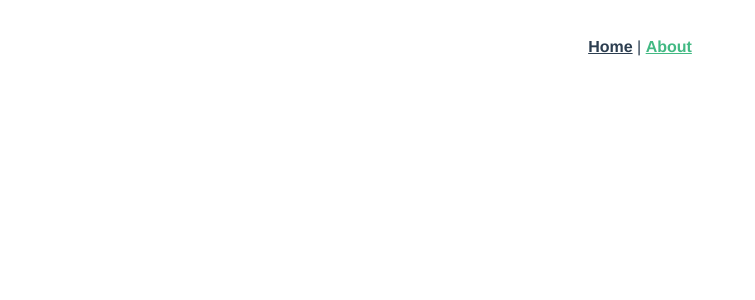
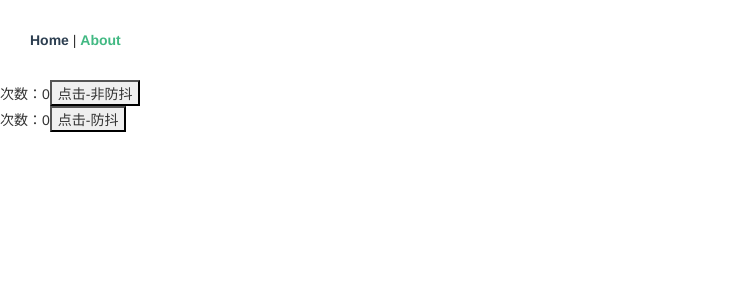
Before and after one commit to tankcode96/code-accumulation, a Vue app: page /codeList in a window 1280 px wide. Shown: the top 300 px of the page, without its empty margins (0-755 px from the left). Built offline with nearby package versions, Linux system fonts and the light colour scheme.

Commit message:
使用vue-cli搭建此项目， 所有代码案例将会以组件形式存放在此项目中。

```diff
--- a/src/App.vue
+++ b/src/App.vue
@@ -9,13 +9,7 @@
 </template>
 
 <style lang="scss">
-#app {
-  font-family: Avenir, Helvetica, Arial, sans-serif;
-  -webkit-font-smoothing: antialiased;
-  -moz-osx-font-smoothing: grayscale;
-  text-align: center;
-  color: #2c3e50;
-}
+@import '@/styles/style.scss';
 
 #nav {
   padding: 30px;
--- a/src/components/debounce/Debounce.vue
+++ b/src/components/debounce/Debounce.vue
@@ -1,11 +1,47 @@
 <template>
-  <div class="comp debounce-comp"></div>
+  <div class="comp debounce-comp">
+    <div>
+      <span>次数：{{ normalTimes }}</span>
+      <input type="button" value="点击-非防抖" @click="handleNormalClick" />
+    </div>
+    <div>
+      <span>次数：{{ debounceTimes }}</span>
+      <input type="button" value="点击-防抖" @click="handleDebounceClick" />
+    </div>
+  </div>
 </template>
 
 <script>
-export default {
+import Vue from "vue";
+import { Component } from "vue-property-decorator";
+
+@Component({
   name: "debounce"
-};
+})
+class DebounceComp extends Vue {
+  normalTimes = 0; // 正常情况下的次数
+  debounceTimes = 0; // 防抖情况下的次数
+
+  /**
+   * 防抖方法
+   */
+  debounce() {}
+
+  /**
+   * 处理页面事件：点击按钮-非防抖
+   */
+  handleNormalClick() {
+    this.normalTimes++;
+  }
+
+  /**
+   * 处理页面事件：点击按钮-非防抖
+   */
+  handleDebounceClick() {
+    this.debounceTimes++;
+  }
+}
+export default DebounceComp;
 </script>
 
 <style lang="scss" scoped></style>
--- /dev/null
+++ b/src/styles/partials/_reset.scss
@@ -0,0 +1,376 @@
+// ======== 基础样式表 ========
+
+// ==== 基本属性 ====
+
+// 将所有的元素的盒子模型都设置成border-box  IE8+
+*,
+*:before,
+*:after {
+  -webkit-box-sizing: border-box;
+  -moz-box-sizing: border-box;
+  -ms-box-sizing: border-box;
+  box-sizing: border-box;
+}
+
+// 去掉手机长按复制
+/** {
+    -webkit-touch-callout: none;
+    -webkit-user-select: none;
+    -moz-user-select: none;
+    -ms-user-select: none;
+    user-select: none;
+}
+
+input,
+textarea {
+    -webkit-user-select: auto;
+}*/
+
+html,
+body {
+  width: 100%;
+  height: 100%;
+}
+
+html {
+  font-family: "Helvetica Neue", "Arial", "PingFang SC", "Hiragino Sans GB", "STHeiti", "Microsoft YaHei", "WenQuanYi Micro Hei", sans-serif;
+  // 防止页面缩放，字体大小变化
+  -ms-text-size-adjust: 100%;
+  -webkit-text-size-adjust: 100%;
+  -webkit-tap-highlight-color: transparent;
+  font-size: 100px; /* no */
+  color: #333;
+}
+
+body {
+  margin: 0;
+  line-height: 1.42857143;
+  font-size: 14px; /* px */
+  // 反锯齿
+  -webkit-font-smoothing: antialiased;
+  -moz-osx-font-smoothing: grayscale;
+  overflow-x: hidden;
+}
+
+// html5 新标签display设置为block
+article,
+aside,
+details,
+figcaption,
+figure,
+footer,
+header,
+hgroup,
+main,
+menu,
+nav,
+section,
+summary {
+  display: block;
+}
+
+// 初始化 `img` 等标签的样式
+audio,
+canvas,
+progress,
+video {
+  // 在IE 8/9中 未定义.
+  display: inline-block;
+  vertical-align: baseline;
+}
+
+audio,
+canvas,
+iframe,
+img,
+svg,
+video {
+  vertical-align: middle;
+}
+
+audio,
+canvas,
+video,
+img {
+  max-width: 100%;
+  height: auto;
+}
+
+img {
+  // 去掉img的默认边框 IE8/9/10
+  border: 0;
+}
+
+// IE8/9/10 不支持`hidden`属性，隐藏之
+// 在IE 8/9/10/11, Safari, 和 Firefox < 22 中隐藏 `template` 元素
+[hidden],
+template {
+  display: none;
+}
+
+// 不渲染没有显示控制器的audio元素
+audio:not([controls]) {
+  display: none;
+  height: 0;
+}
+
+// IE 9/10/11
+svg:not(:root) {
+  overflow: hidden;
+}
+
+// 设置选择文本样式  >IE8
+::-moz-selection {
+  background: #b3d4fc;
+  text-shadow: none;
+}
+
+::selection {
+  background: #b3d4fc;
+  text-shadow: none;
+}
+
+// 设置水平线的样式
+hr {
+  display: block;
+  margin: 1em 0;
+  height: 1px; /* no */
+  border: 0;
+  border-top: 1px solid #ccc; /* no */
+  padding: 0;
+}
+
+// 默认文本域垂直可调节大小
+textarea {
+  resize: vertical;
+}
+
+// 设置`a`标签相关样式
+a {
+  // 去掉IE10中的active状态的灰色背景
+  background-color: transparent;
+}
+
+a:link {
+  text-decoration: none;
+  // 去掉ios和android手机浏览器`a`标签点击高亮
+  -webkit-tap-highlight-color: transparent;
+}
+
+a:active,
+a:hover {
+  outline: 0;
+}
+
+// ==== 文本 ====
+
+// `abbr` 缩写
+abbr[title] {
+  border-bottom: 1px dotted; /* no */
+}
+
+b,
+strong {
+  font-weight: bold;
+}
+
+// `dfn`标签可标记那些对特殊术语或短语的定义
+dfn {
+  font-style: italic;
+}
+
+// `h1` 1.5倍正常字号
+// `h2` 1.25倍正常字号
+// `h3`、`h4`、`h5`、`h6` 正常字号
+h1,
+h2,
+h3,
+h4,
+h5,
+h6 {
+  margin: 0;
+  font-size: 100%;
+}
+
+h1 {
+  font-size: 1.5em;
+}
+
+h2 {
+  font-size: 1.25em;
+}
+
+p {
+  margin: 0;
+}
+
+small {
+  font-size: 80%;
+}
+
+// `sup` 上标
+// `sub` 下标
+sub,
+sup {
+  position: relative;
+  line-height: 0;
+  font-size: 75%;
+  vertical-align: baseline;
+}
+
+sup {
+  top: -0.5em;
+}
+
+sub {
+  bottom: -0.25em;
+}
+
+// ==== 列表 ====
+ul {
+  margin: 0;
+  padding: 0;
+  list-style: none;
+}
+
+ol {
+  padding-left: 2em;
+}
+
+ul > li > ul,
+ul > li > ol,
+ol > li > ol,
+ol > li > ul {
+  margin: 0;
+}
+
+dt {
+  font-weight: bold;
+}
+
+dt + dd {
+  margin-top: .5em;
+}
+
+dd {
+  margin-left: 0;
+}
+
+dd + dt {
+  margin-top: 1em;
+}
+
+// ==== 容器 ====
+
+// `pre` 预格式化文本，常用来表示计算机源码
+pre {
+  overflow: auto;
+}
+
+code,
+kbd,
+pre,
+samp {
+  font-family: monospace, monospace;
+  font-size: 1em;
+}
+
+// `figure` 用作文档中插图的图像
+figure {
+  margin: 0;
+}
+
+// ==== 表单 ====
+button,
+input,
+optgroup,
+select,
+textarea {
+  color: inherit;
+  font: inherit;
+  margin: 0;
+  box-shadow: none;
+  -webkit-tap-highlight-color: transparent;
+}
+
+input:focus,
+textarea:focus {
+  outline: none;
+}
+
+// IE中默认overflow隐藏 IE8+
+button {
+  overflow: visible;
+}
+
+button,
+select {
+  text-transform: none;
+}
+
+button,
+html input[type="button"],
+input[type="reset"],
+input[type="submit"] {
+  -webkit-appearance: none;
+  cursor: pointer;
+}
+
+// 重置不可操作元素鼠标指针
+button[disabled],
+html input[disabled] {
+  cursor: default;
+}
+
+input {
+  line-height: normal;
+}
+
+input[type="checkbox"],
+input[type="radio"] {
+  padding: 0;
+}
+
+input[type="number"]::-webkit-inner-spin-button,
+input[type="number"]::-webkit-outer-spin-button {
+  -webkit-appearance: none;
+  height: auto;
+}
+
+input[type="search"] {
+  -webkit-appearance: textfield;
+}
+
+input[type="search"]::-webkit-search-cancel-button,
+input[type="search"]::-webkit-search-decoration {
+  -webkit-appearance: none;
+}
+
+// `legend`定义`fieldset`的标题
+legend {
+  border: 0;
+  padding: 0;
+}
+
+// 移除`fieldset`的默认样式
+fieldset {
+  margin: 0;
+  padding: 0;
+  border: 0;
+}
+
+// `optgroup` 把相关的选项组合在一起，通过标签的label属性显示组标题
+optgroup {
+  font-weight: bold;
+}
+
+// ==== 表格 ====
+table {
+  border-collapse: collapse;
+  border-spacing: 0;
+}
+
+td,
+th {
+  padding: 0;
+}
--- /dev/null
+++ b/src/styles/style.scss
@@ -0,0 +1 @@
+@import "./partials/_reset";
--- a/src/views/codeList/List.vue
+++ b/src/views/codeList/List.vue
@@ -1,5 +1,17 @@
 <template>
-  <div class="view list-view"></div>
+  <div class="view list-view">
+    <ul>
+      <li>
+        <debounce></debounce>
+      </li>
+      <li>
+        <throttle></throttle>
+      </li>
+      <li>
+        <recursion></recursion>
+      </li>
+    </ul>
+  </div>
 </template>
 
 <script>
```
